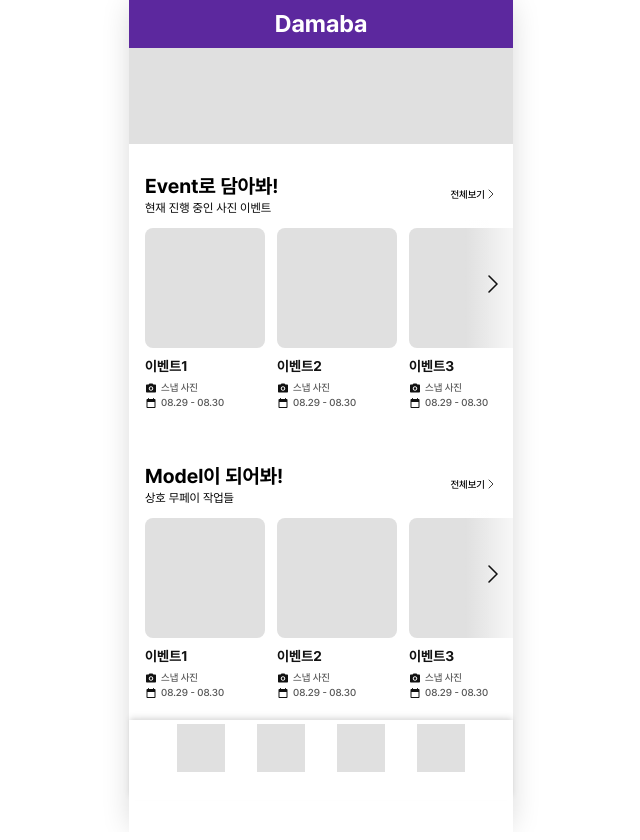
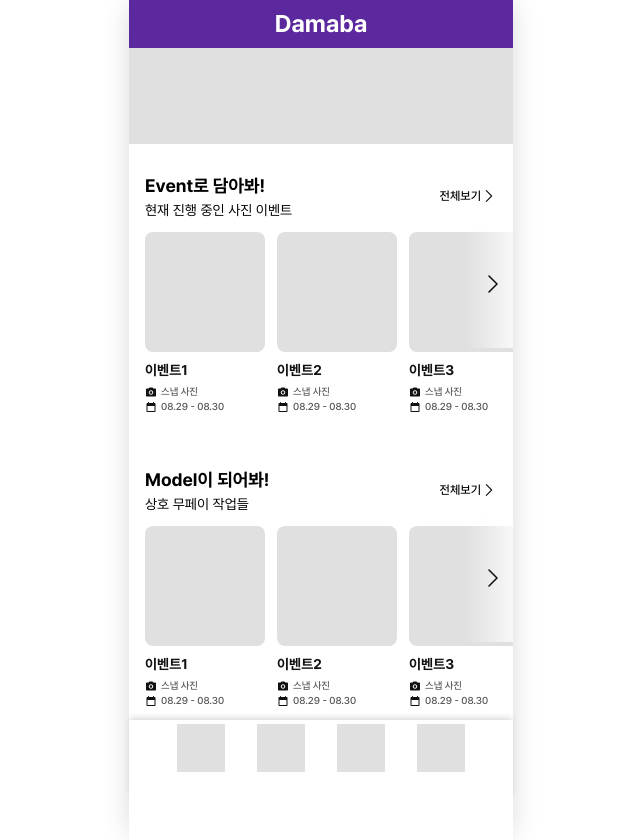
Before and after one commit to Damabwa/Web, a React (Create React App) app: page / in a window 1280 px wide. Shown: the whole page, without its empty margins (319-959 px from the left). Built offline with nearby package versions, Linux system fonts and the light colour scheme.

Commit message:
style: css 수정

```diff
--- a/src/pages/MainHome/EventBox/index.tsx
+++ b/src/pages/MainHome/EventBox/index.tsx
@@ -78,18 +78,18 @@ export default function EventBox({ title, subTitle }: Props) {
   return (
     <div className="relative flex flex-col">
       <div className="flex justify-between px-4 mb-3">
-        <div className="flex flex-col font-pre" onClick={navigateEvent}>
-          <span className="text-xl font-bold cursor-pointer">{title}</span>
-          <span className="text-xs cursor-pointer">{subTitle}</span>
+        <div className="flex flex-col font-pre" onClick={() => navigateEvent()}>
+          <span className="text-lg font-bold cursor-pointer">{title}</span>
+          <span className="text-sm cursor-pointer">{subTitle}</span>
         </div>
         <div className="flex items-center cursor-pointer">
           <button
-            className="text-[0.625rem] font-medium"
-            onClick={navigateEvent}
+            className="text-xs font-medium"
+            onClick={() => navigateEvent()}
           >
             전체보기
           </button>
-          <img className="w-3 h-3" alt=">" src={icn_next} />
+          <img className="w-4 h-4" alt=">" src={icn_next} />
         </div>
       </div>
       <div
```
